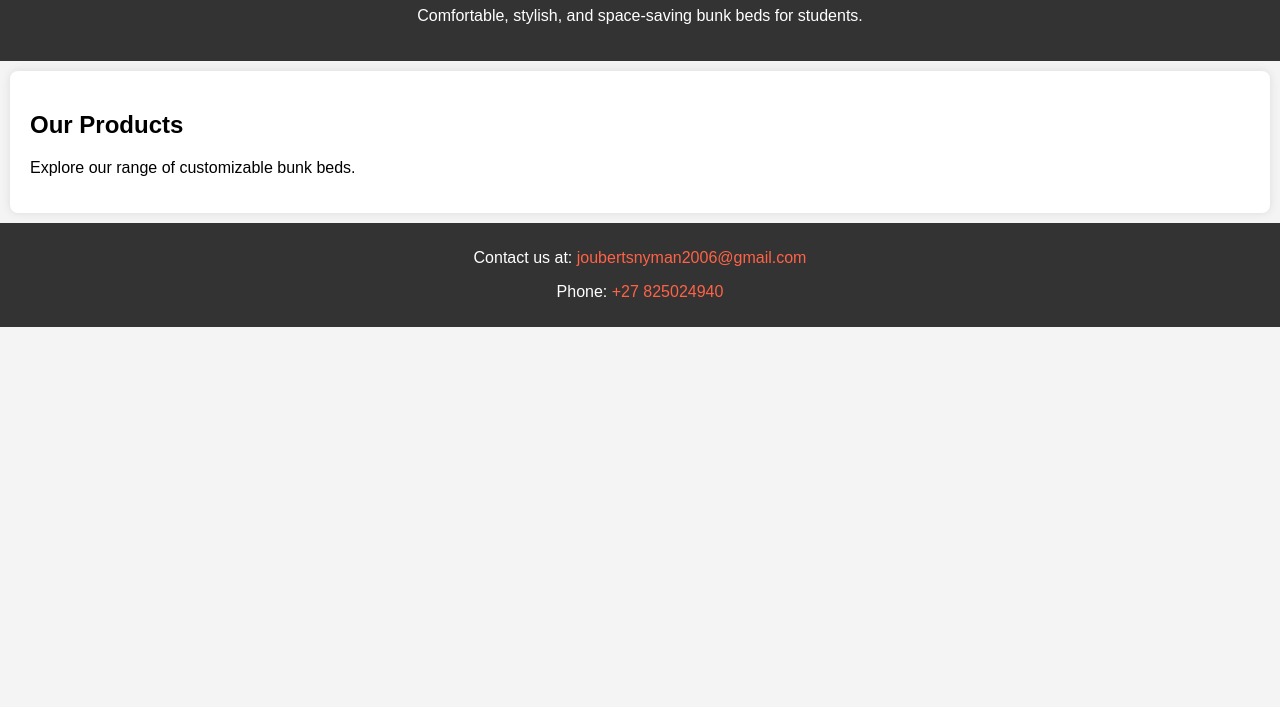
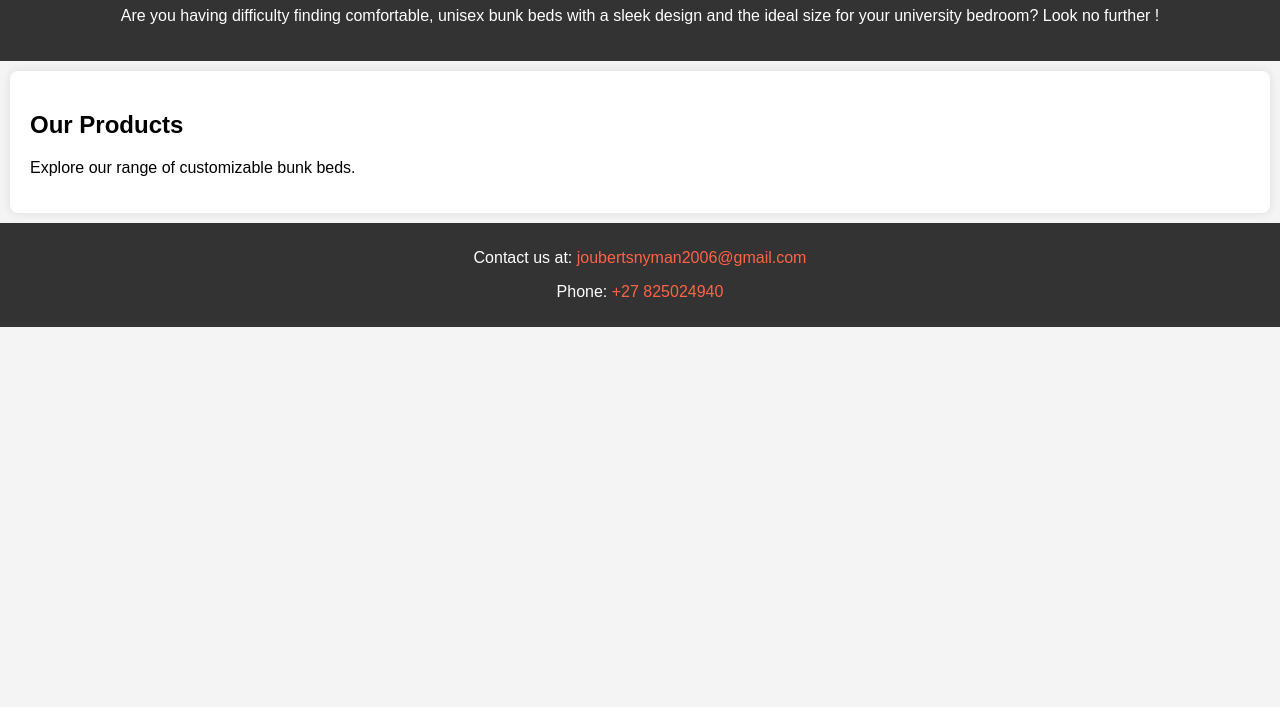
Before and after one commit to BunkyBeds/BunkyBeds.github.io, a plain HTML site: page index.html in a window 1280 px wide. Shown: the part 93-800 px from the top of the page. Drawn offline with Linux system fonts and the light colour scheme.

Commit message:
change text under header

```diff
--- a/index.html
+++ b/index.html
@@ -9,7 +9,13 @@
 <body>
     <header>
         <h1>Welcome to Bunky Beds</h1>
-        <p>Comfortable, stylish, and space-saving bunk beds for students.</p>
+        <p>Are you having difficulty finding comfortable,
+unisex bunk beds with a sleek design and the
+ideal size for your university bedroom?
+
+
+
+Look no further !</p>
     </header>
     <section>
         <h2>Our Products</h2>
```
